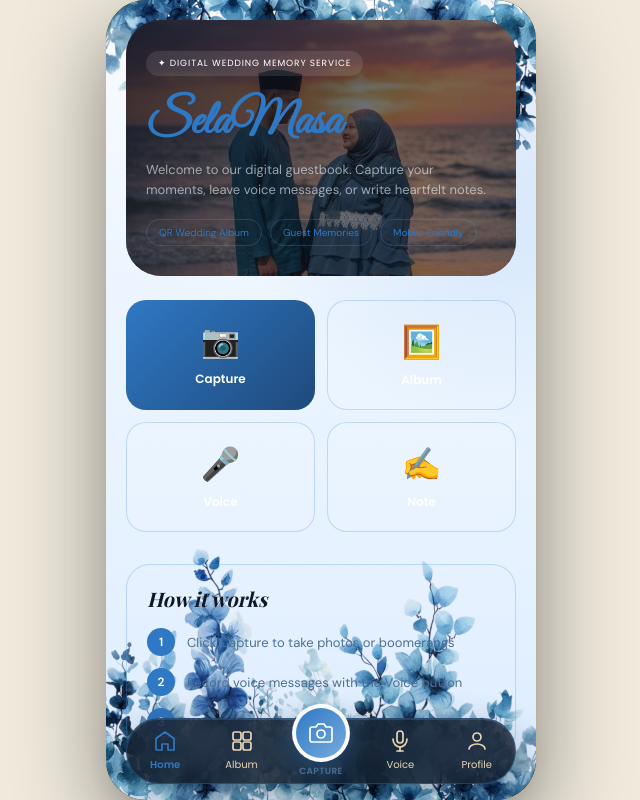
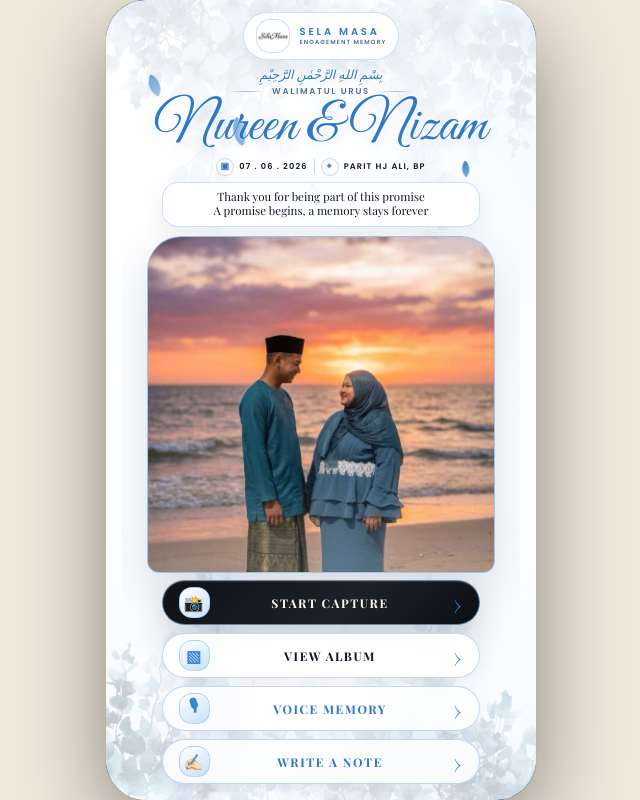
Before and after one commit to hzqfarhan/selamasa, a Next.js app: page /event/1 in a window 1280 px wide. Shown: the whole page, without its empty margins (319-959 px from the left). Built offline with nearby package versions, Linux system fonts and the light colour scheme; no server answers; the database is empty.

Commit message:
update flows

```diff
--- a/src/app/event/[slug]/page.tsx
+++ b/src/app/event/[slug]/page.tsx
@@ -22,7 +22,7 @@ export default function EventPage() {
   const { eventConfig, loading } = useEvent(slug as string)
   const { memories, tab, changeTab, loadMemories, hasMore, addOptimisticLike } = useGallery(slug as string)
 
-  const [currentScreen, setCurrentScreen] = useState<ScreenState>('home')
+  const [currentScreen, setCurrentScreen] = useState<ScreenState>('splash')
   const [guestName, setGuestName] = useState('')
   const [capturedMedia, setCapturedMedia] = useState<{ url: string | null, blob: Blob | null, type: 'photo' | 'boomerang' }>({ url: null, blob: null, type: 'photo' })
   const [selectedPhotoIndex, setSelectedPhotoIndex] = useState<number | null>(null)
@@ -98,14 +98,14 @@ export default function EventPage() {
 
   return (
     <>
-      {currentScreen === 'splash' && <SplashScreen onComplete={() => setCurrentScreen('home')} />}
+      {currentScreen === 'splash' && <SplashScreen onComplete={() => setCurrentScreen('welcome')} />}
       {currentScreen === 'welcome' && <WelcomeScreen onStartCapture={() => setCurrentScreen('guestname')} onViewAlbum={() => setCurrentScreen('gallery')} onVoiceMemory={() => setCurrentScreen('voice')} onWriteNote={() => setCurrentScreen('note')} />}
       {currentScreen === 'guestname' && <GuestNameScreen onConfirm={(name) => { setGuestName(name); setCurrentScreen('camera') }} onBack={() => setCurrentScreen('welcome')} />}
       {currentScreen === 'camera' && <CameraScreen coupleName={coupleName} guestName={guestName} allowedFilters={filters} onCapturePhoto={handleCapturePhoto} onCaptureBoomerang={handleCaptureBoomerang} onBack={() => setCurrentScreen('welcome')} />}
       {currentScreen === 'review' && <CaptureReviewScreen mediaUrl={capturedMedia.url} mediaBlob={capturedMedia.blob} type={capturedMedia.type} guestName={guestName} onRetake={() => setCurrentScreen('camera')} onShare={handleUploadReview} />}
       {currentScreen === 'gallery' && <GalleryScreen slug={slug as string} coupleName={coupleName} memories={memories} tab={tab} onChangeTab={changeTab} onLoadMore={() => loadMemories()} hasMore={hasMore} onLike={handleLike} onBack={() => setCurrentScreen('welcome')} onCaptureClick={() => guestName ? setCurrentScreen('camera') : setCurrentScreen('guestname')} onNavChange={(t) => setCurrentScreen(t as any)} onPhotoClick={setSelectedPhotoIndex} />}
-      {currentScreen === 'note' && <WriteNoteScreen coupleName={coupleName} guestName={guestName} onClose={() => setCurrentScreen('welcome')} onSend={handleSendNote} onVoiceRedirect={() => setCurrentScreen('voice')} onNavChange={(t) => setCurrentScreen(t as any)} onCaptureClick={() => guestName ? setCurrentScreen('camera') : setCurrentScreen('guestname')} />}
-      {currentScreen === 'voice' && <VoiceScreen coupleName={coupleName} guestName={guestName} onClose={() => setCurrentScreen('welcome')} onUpload={handleUploadVoice} onNavChange={(t) => setCurrentScreen(t as any)} onCaptureClick={() => guestName ? setCurrentScreen('camera') : setCurrentScreen('guestname')} />}
+      {currentScreen === 'note' && <WriteNoteScreen coupleName={coupleName} guestName={guestName} onClose={() => setCurrentScreen('welcome')} onSend={handleSendNote} onVoiceRedirect={() => setCurrentScreen('voice')} />}
+      {currentScreen === 'voice' && <VoiceScreen coupleName={coupleName} guestName={guestName} onClose={() => setCurrentScreen('welcome')} onUpload={handleUploadVoice} />}
       {currentScreen === 'profile' && <ProfileScreen onNavChange={(t: any) => setCurrentScreen(t)} onCaptureClick={() => guestName ? setCurrentScreen('camera') : setCurrentScreen('guestname')} />}
       {currentScreen === 'home' && <HomeScreen onNavChange={(t) => setCurrentScreen(t as any)} onCaptureClick={() => guestName ? setCurrentScreen('camera') : setCurrentScreen('guestname')} onViewAlbum={() => setCurrentScreen('gallery')} onVoiceMemory={() => setCurrentScreen('voice')} onWriteNote={() => setCurrentScreen('note')} coupleName={coupleName} />}
 
--- a/src/components/BottomNav.tsx
+++ b/src/components/BottomNav.tsx
@@ -7,7 +7,7 @@ interface BottomNavProps {
   onCaptureClick: () => void
 }
 
-const inactiveColor = '#e8d5b5'
+const inactiveColor = '#5f4b35'
 
 export default function BottomNav({ activeTab, onTabChange, onCaptureClick }: BottomNavProps) {
   const active = 'var(--gold)'
@@ -21,11 +21,11 @@ export default function BottomNav({ activeTab, onTabChange, onCaptureClick }: Bo
       width: 'calc(100% - 32px)',
       maxWidth: '390px',
       height: '66px',
-      background: 'rgba(14, 21, 34, 0.75)',
+      background: 'rgba(255, 255, 255, 0.65)',
       backdropFilter: 'blur(20px)',
       borderRadius: '999px',
       border: '1px solid var(--gold-border)',
-      boxShadow: '0 12px 36px rgba(0, 0, 0, 0.3), inset 0 1px 0 rgba(255, 255, 255, 0.1)',
+      boxShadow: '0 12px 36px rgba(42, 68, 95, 0.12), inset 0 1px 0 rgba(255, 255, 255, 0.8)',
       display: 'flex',
       justifyContent: 'space-around',
       alignItems: 'center',
```
